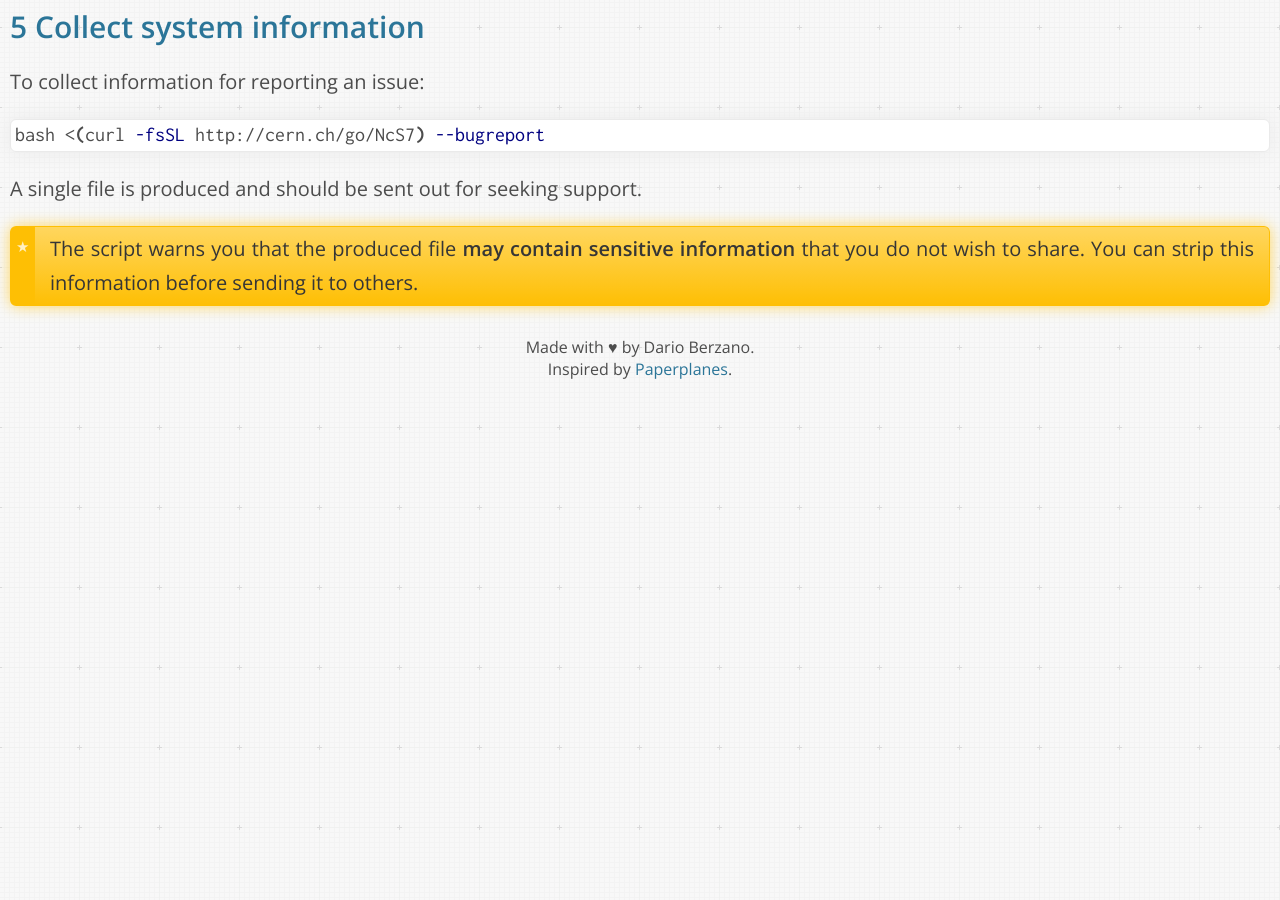
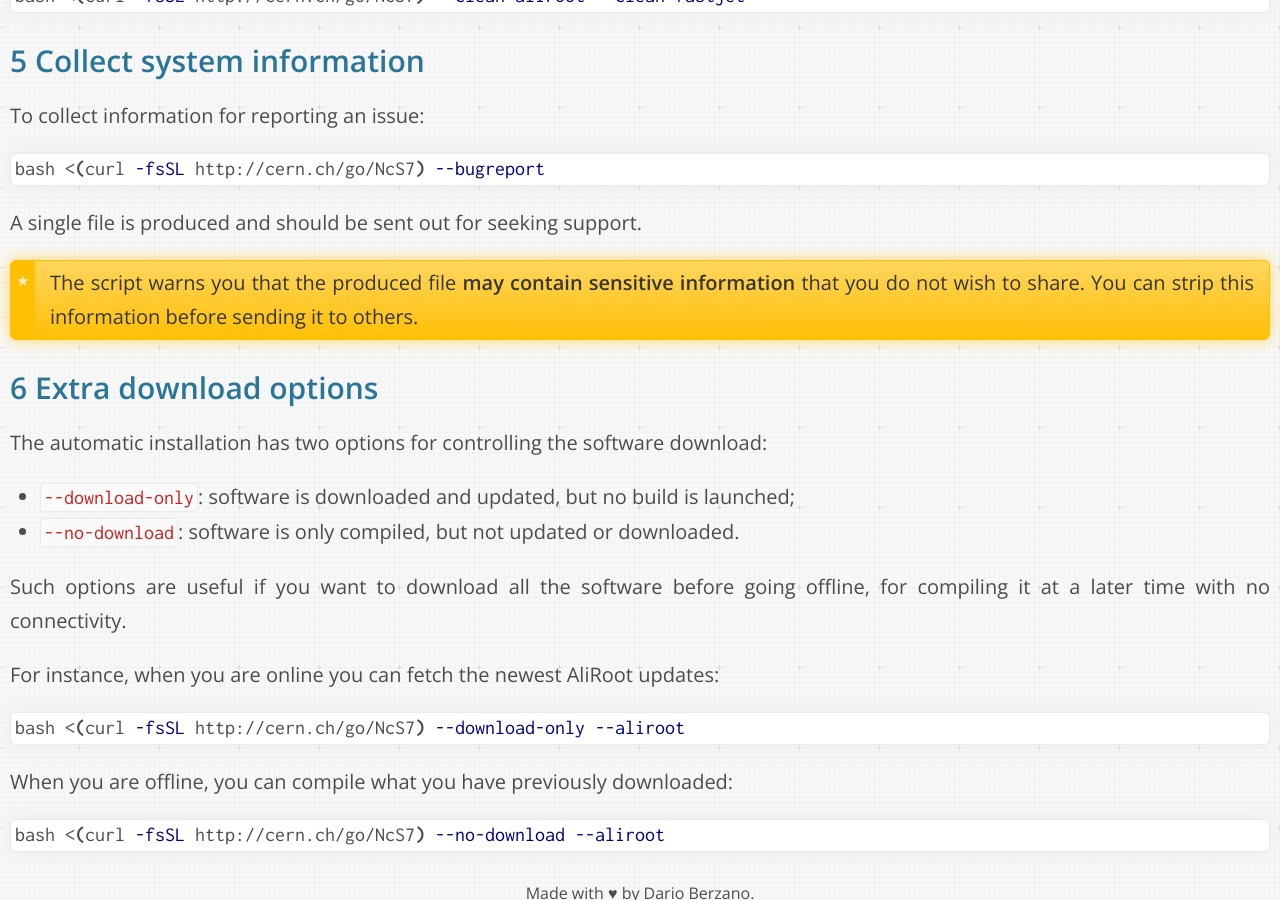
Before and after one commit to dberzano/dberzano.github.io, a Jekyll site: the page built from alice/install-aliroot/auto.md, in a window 1280 px wide and 900 px high, scrolled down 2693 px. Built offline with Jekyll 4.4.1, drawn with Linux system fonts in a browser that asks for light colours; Markdown is read by kramdown in place of the engine named in the settings; before the commit the page ends 3098 px from its top, so only the background shows below that; some of the changed text lies outside the part shown.

Commit message:
Added download options

````diff
--- a/alice/install-aliroot/auto.md
+++ b/alice/install-aliroot/auto.md
@@ -138,3 +138,33 @@ A single file is produced and should be sent out for seeking support.
 > The script warns you that the produced file **may contain sensitive
 > information** that you do not wish to share. You can strip this
 > information before sending it to others.
+
+
+Extra download options
+----------------------
+
+The automatic installation has two options for controlling the
+software download:
+
+* `--download-only`: software is downloaded and updated, but no build
+  is launched;
+* `--no-download`: software is only compiled, but not updated or
+  downloaded.
+
+Such options are useful if you want to download all the software
+before going offline, for compiling it at a later time with no
+connectivity.
+
+For instance, when you are online you can fetch the newest AliRoot
+updates:
+
+```bash
+bash <(curl -fsSL http://cern.ch/go/NcS7) --download-only --aliroot
+```
+
+When you are offline, you can compile what you have previously
+downloaded:
+
+```bash
+bash <(curl -fsSL http://cern.ch/go/NcS7) --no-download --aliroot
+```
````
